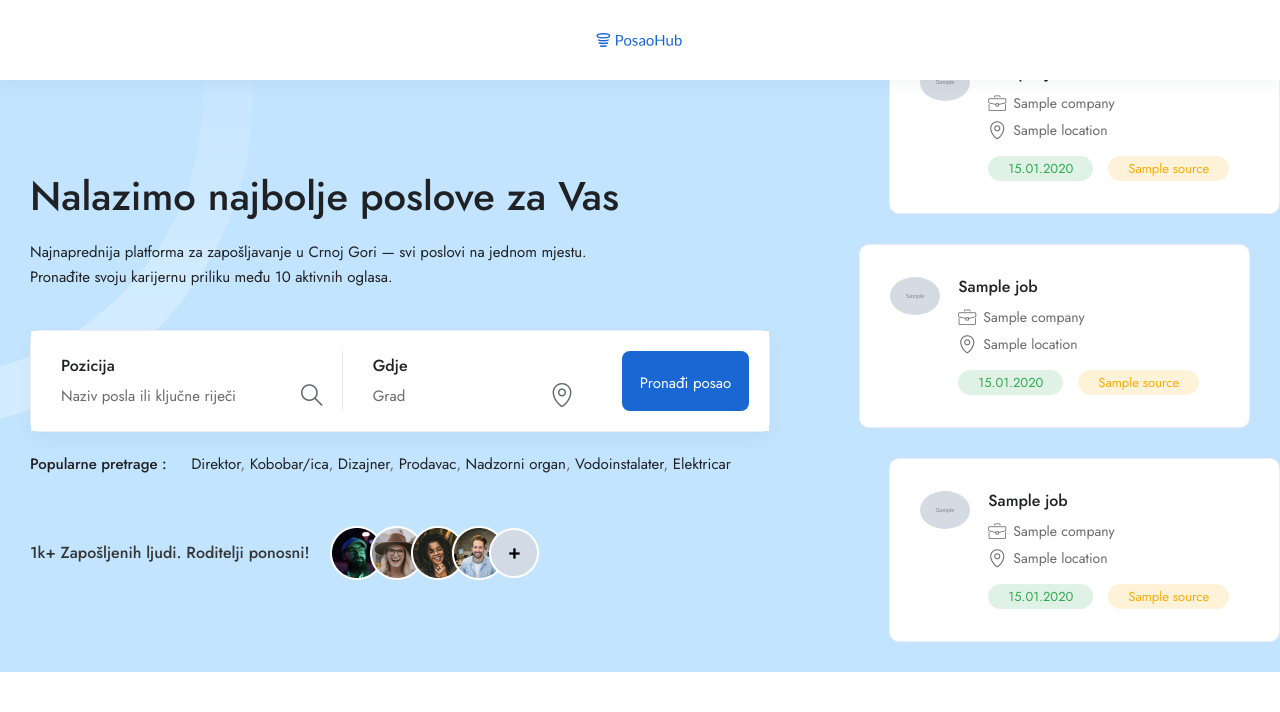
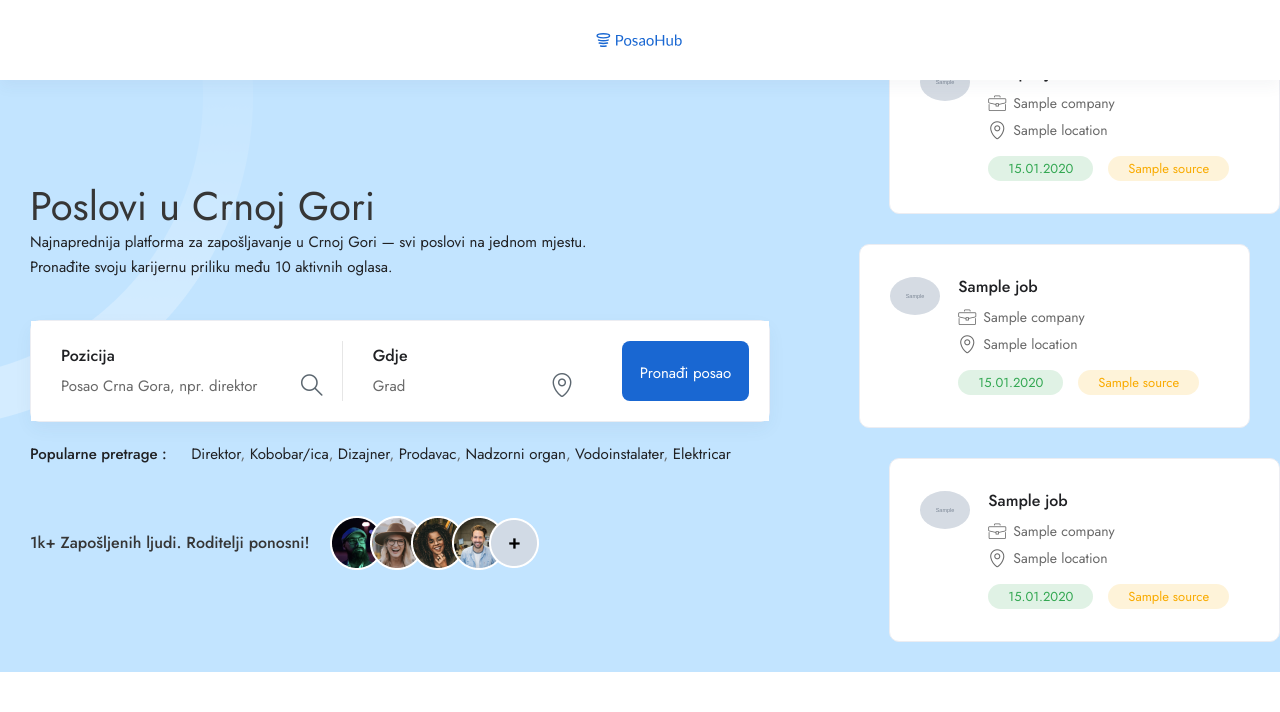
Before and after one commit to radomir-mijovic/montenegro-jobs, a FastAPI app: template backend/app/templates/index.html in a window 1280 px wide. Shown: the top 712 px of the page. Run offline with FastAPI, Linux system fonts and the light colour scheme; the template is opened without the code that fills it: most values are stand-ins (such as "Sample title", 1, 10 or a date in 2020); grey boxes marked "Sample" are stand-in pictures; some libraries are stand-ins or nearby versions.

Commit message:
feat: ceo improvment

```diff
--- a/backend/app/templates/base.html
+++ b/backend/app/templates/base.html
@@ -4,7 +4,7 @@
     <title>{% block title %}{% endblock %}</title>
     <meta charset="utf-8" />
     <meta name="description" content="{% block description %}Pronađite posao u Crnoj Gori. Najnaprednija platforma za zapošljavanje - svi poslovi na jednom mjestu. Budva, Podgorica, Tivat, Herceg Novi.{% endblock %}" />
-    <meta name="keywords" content="posao crna gora, poslovi montenegro, zaposlenje, budva poslovi, podgorica poslovi, tivat poslovi" />
+    <meta name="keywords" content="posao crna gora, poslovi crna gora, poslovi montenegro, zaposlenje, budva poslovi, podgorica poslovi, tivat poslovi" />
     <meta name="author" content="PosaoHub" />
 
     <!-- Open Graph Meta Tags for Social Media -->
--- a/backend/app/templates/index.html
+++ b/backend/app/templates/index.html
@@ -1,6 +1,6 @@
 {% extends "base.html" %}
 
-{% block title %}PosaoHub - Poslovi u Crnoj Gori | Pronađi posao danas{% endblock %}
+{% block title %}Poslovi Crna Gora | Posao Crna Gora | PosaoHub{% endblock %}
 
 {% block description %}Pronađite posao u Crnoj Gori među {{total}} aktivnih oglasa. Poslovi u Budvi, Podgorici, Tivatu, Herceg Novom. Besplatna pretraga svih poslova na jednom mjestu.{% endblock %}
 
@@ -47,7 +47,7 @@
       <div class="content-column col-lg-7">
         <div class="inner-column">
           <div class="title-box wow fadeInUp">
-            <h3>Nalazimo najbolje poslove za Vas</h3>
+            <h1>Poslovi u Crnoj Gori</h1>
             <div class="text">
               Najnaprednija platforma za zapošljavanje u Crnoj Gori — svi
               poslovi na jednom mjestu.
@@ -65,7 +65,7 @@
                   <input
                     type="text"
                     name="title"
-                    placeholder="Naziv posla ili ključne riječi"
+                    placeholder="Posao Crna Gora, npr. direktor"
                   />
                 </div>
                 <!-- Form Group -->
@@ -176,7 +176,7 @@
               <span class="company-logo"
                 ><img class="rounded-circle w50" src="{{jobs[2].img}}" alt=""
               /></span>
-              <h4><a href="{{jobs[2].url}}}" target="_blank">{{jobs[2].title}}</a></h4>
+              <h4><a href="{{jobs[2].url}}" target="_blank">{{jobs[2].title}}</a></h4>
               <ul class="job-info">
                 <li>
                   <span class="icon flaticon-briefcase"></span>
```
